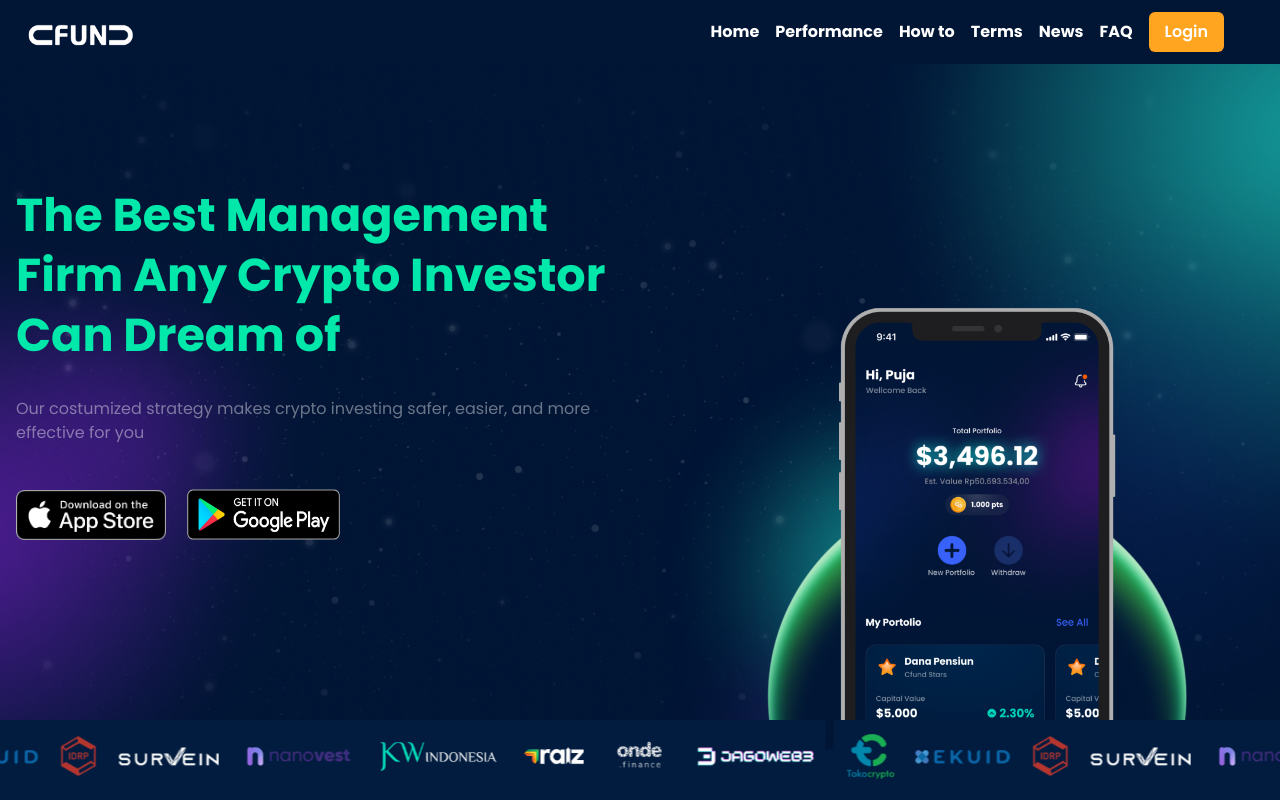
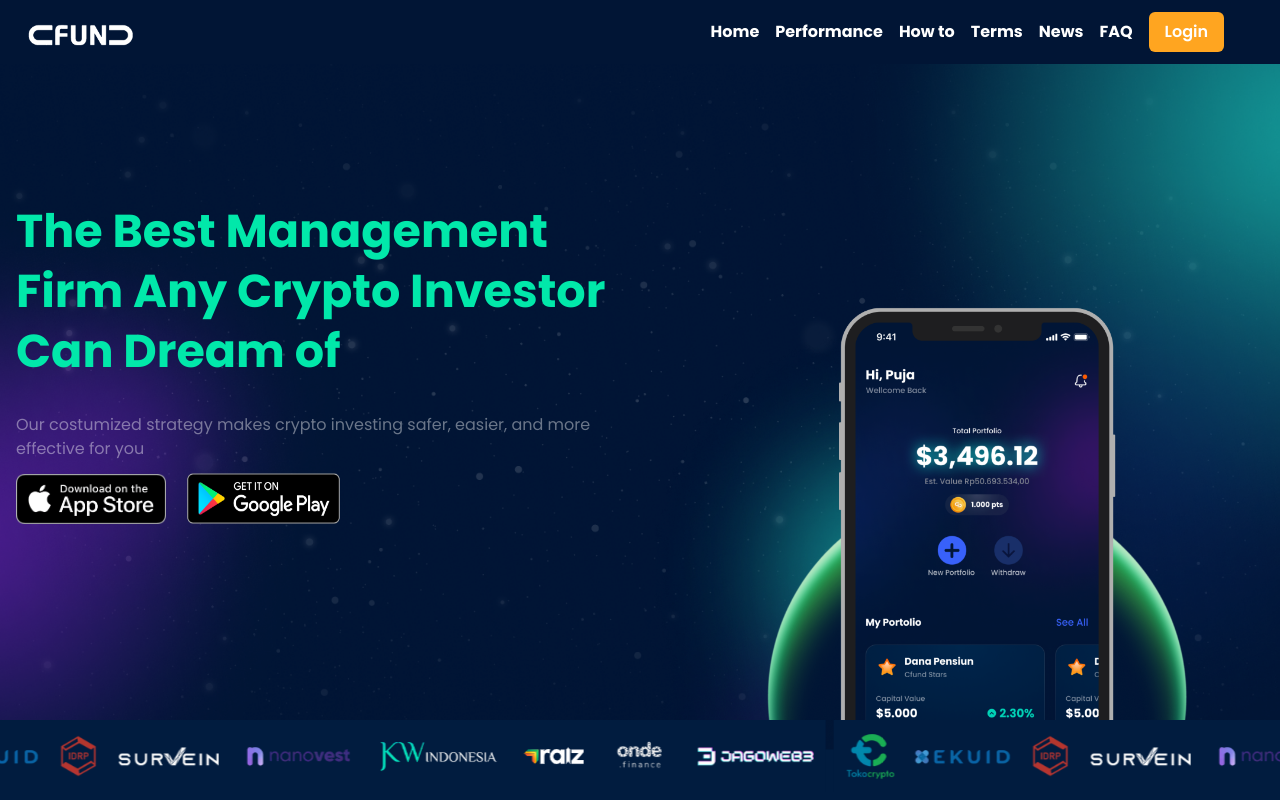
Before and after one commit to Dmarcellakbar/next-landing, a Next.js app: page / in a window 1280 px wide. Shown: the top 800 px of the page. Built offline with nearby package versions, Linux system fonts and the light colour scheme.

Commit message:
add-update2

```diff
--- a/components/Content/Hero/Hero.tsx
+++ b/components/Content/Hero/Hero.tsx
@@ -45,7 +45,7 @@ export default function Home() {
                 <Heading w={'stretch'} fontSize='2.88rem' color={'#01E8AA'} fontWeight={'700'} pt={'90px'} pb={'2rem'} lineHeight={'1.3'} fontFamily={'Poppins'}>
                 The Best Management Firm Any Crypto Investor Can Dream of
                 </Heading>
-                <Text fontFamily={'Poppins'} fontSize='16px' color={'#FFFFFF6a'} pb={'2rem'}>
+                <Text fontFamily={'Poppins'} fontSize='16px' color={'#FFFFFF6a'} >
                     Our costumized strategy makes crypto investing safer, easier, and more effective for you
                     </Text>
                     <HStack spacing='10px' pb={'90px'} >
--- a/components/Content/Moreinfo/Moreinfo.tsx
+++ b/components/Content/Moreinfo/Moreinfo.tsx
@@ -1,5 +1,5 @@
 import React from 'react';
-import { Box, Flex, useColorModeValue, HStack, Stack, Text, SimpleGrid, Button, VStack, Center } from '@chakra-ui/react';
+import { Box, Flex, useColorModeValue, HStack, Stack, Text, SimpleGrid, Button, VStack, Center, Container } from '@chakra-ui/react';
 import bg from '../../../assets/images/bg-contact.png'
 import Link from 'next/link';
 
@@ -23,8 +23,9 @@ export default function Moreinfo() {
 
   return (
     <section style={styling} >
-
-        <Box pt={'5%'} pb={'5%'} pl={'12%'} pr={'12%'} fontFamily={'Poppins'} w={'100%'} h={'100%'}>
+    <Container maxW={'80rem'} pt={'8rem'} pb={'2rem'} verticalAlign={'center'}>
+    <VStack spacing={2} textAlign="center" mb={'4rem'}>
+    <Box pt={'5%'} pb={'5%'} fontFamily={'Poppins'} w={'100%'} h={'100%'}>
         <VStack rounded={'20'}  style={stylingbg}>
             <Box py={6} >
                     <div style={{ textAlign: 'center', marginTop: '10%'}}>
@@ -48,6 +49,9 @@ export default function Moreinfo() {
                 </Box>
         </VStack>
         </Box>
+    </VStack>
+    </Container>
+
     </section>
   )
 }
--- a/components/Content/Terms/Terms.tsx
+++ b/components/Content/Terms/Terms.tsx
@@ -38,7 +38,6 @@ import {
                 management fee, which is deducted from the initial investment value, and 20% performance fee deducted from the profit made during the fund
                 management process. In addition, CFund improses a locking period for the investor's fund, starting from quarterly basis.
             </Text>
-            <a href='/download' target='_blank'><Button color={'white'} fontSize='16px' backgroundColor={'#ffa520'} p={'24px'} fontFamily={'Poppins'}>See Performance Details</Button></a>
           </Stack>
         <Flex>
           <Image src={cycle}/>
```
